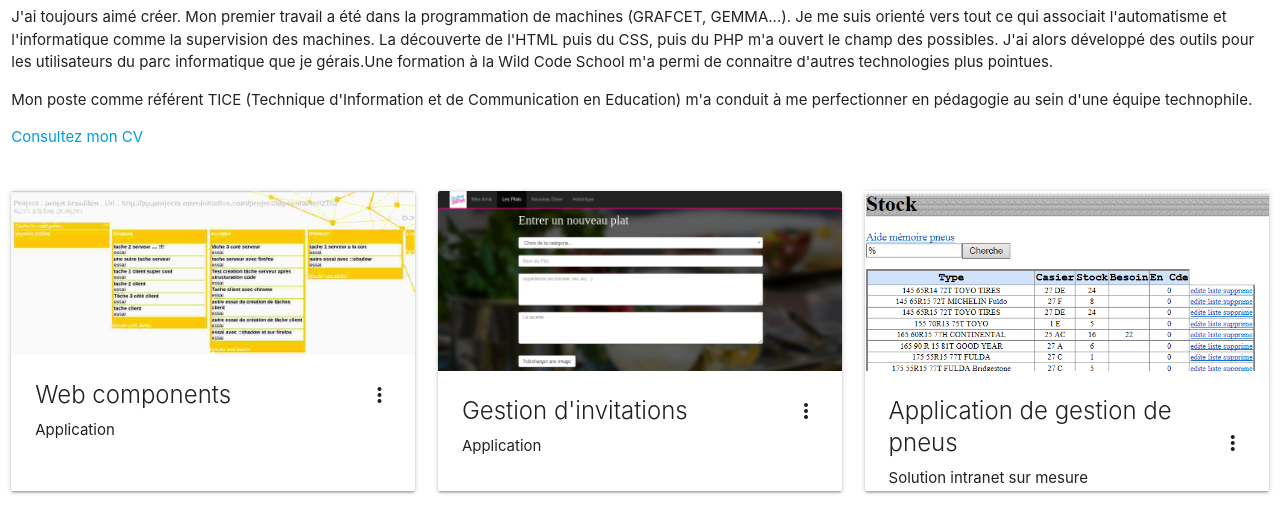
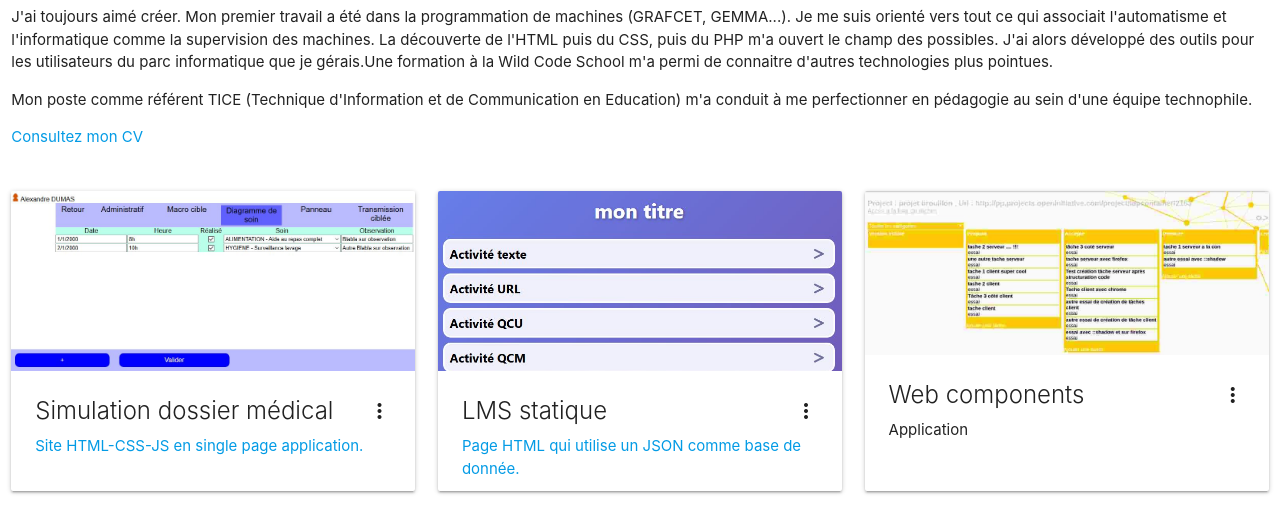
Before and after one commit to paul-ka/crayssac, a plain HTML site: page aboutme.html in a window 1280 px wide. Shown: the part 210-718 px from the top of the page. Drawn offline with nearby package versions, Linux system fonts and the light colour scheme.

Commit message:
Update aboutme page

```diff
--- a/aboutme.html
+++ b/aboutme.html
@@ -53,6 +53,38 @@
     </div>
   </div>
   <div class="row">
+    <!-- Carte plateforme AS -->
+    <div class="col s12 m6 l4">
+      <div class="card small">
+        <div class="card-image waves-effect waves-block waves-light">
+          <img class="activator" src="./img/carte-plateformeAS.jpg">
+        </div>
+        <div class="card-content">
+          <span class="card-title activator grey-text text-darken-4">Simulation dossier médical<i class="material-icons right">more_vert</i></span>
+          <p><a href="./PlateformeAS/index.html" target="_blank">Site HTML-CSS-JS en single page application.</a> </p>
+        </div>
+        <div class="card-reveal">
+          <span class="card-title grey-text text-darken-4">Simulation dossier médical<i class="material-icons right">close</i></span>
+          <p>Une pseudo-plateforme pour entrainer les élèves aides-soignants à l'usage d'un dossier médical informatisé.</p>
+        </div>
+      </div>
+    </div>
+    <!-- Carte statique LMS -->
+    <div class="col s12 m6 l4">
+      <div class="card small">
+        <div class="card-image waves-effect waves-block waves-light">
+          <img class="activator" src="./img/carte-staticLMS.jpg">
+        </div>
+        <div class="card-content">
+          <span class="card-title activator grey-text text-darken-4">LMS statique<i class="material-icons right">more_vert</i></span>
+          <p><a href="./staticLMS/index.html" target="_blank">Page HTML qui utilise un JSON comme base de donnée.</a> </p>
+        </div>
+        <div class="card-reveal">
+          <span class="card-title grey-text text-darken-4">LMS statique<i class="material-icons right">close</i></span>
+          <p>Page web qui contient des activités (texte, URL, QCU, QCM, texte à trou, vidéo) paramétrées dans un fichier JSON.</p>
+        </div>
+      </div>
+    </div>
     <!-- Web components -->
     <div class="col s12 m6 l4">
       <div class="card small">
```
